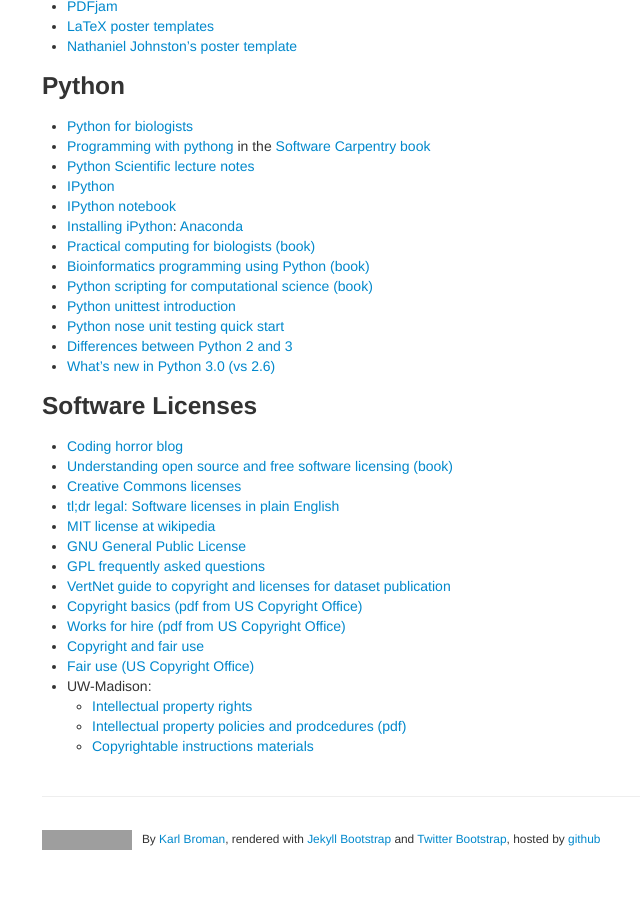
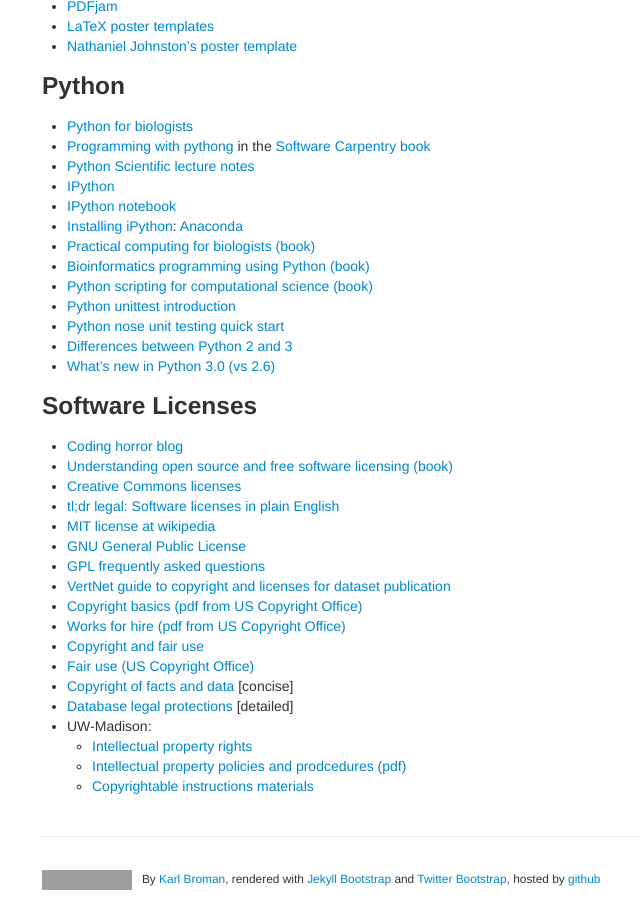
Before and after one commit to kbroman/Tools4RR, a Jekyll site: the page built from pages/resources.md, in a window 1280 px wide and 900 px high, scrolled down 3499 px. Shown: the whole window, without its empty margins (248-888 px from the left). Built offline with Jekyll 4.4.1, drawn with Linux system fonts in a browser that asks for light colours; before the commit the page ends 4359 px from its top, so only the background shows below that; grey boxes are pictures that could not be loaded.

Commit message:
pages/resources: Add links re copyright of data

```diff
--- a/pages/resources.md
+++ b/pages/resources.md
@@ -246,6 +246,8 @@
 - [Works for hire (pdf from US Copyright Office)](http://www.copyright.gov/circs/circ09.pdf)
 - [Copyright and fair use](https://academictech.doit.wisc.edu/blend/create/copyright)
 - [Fair use (US Copyright Office)](http://www.copyright.gov/title17/92chap1.html#107)
+- [Copyright of facts and data](http://www.lib.umich.edu/copyright/facts-and-data) \[concise\]
+- [Database legal protections](http://www.bitlaw.com/copyright/database.html) \[detailed\]
 - UW-Madison:
   - [Intellectual property rights](https://grad.wisc.edu/acadpolicy/#responsibleconductofresearch)
   - [Intellectual property policies and prodcedures (pdf)](https://kb.wisc.edu/images/group156/32996/IntellectualPropertyPoliciesandProceduresforUniversityResearch.pdf)
```
